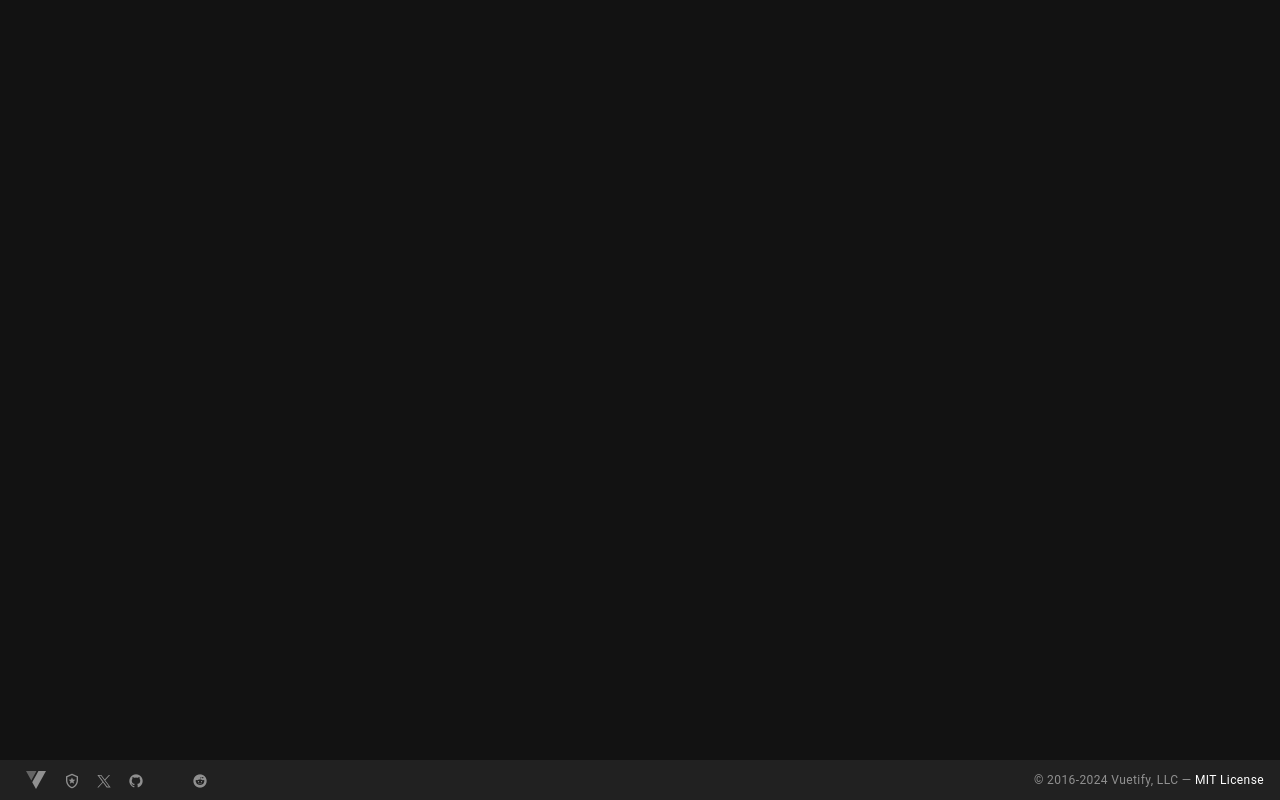
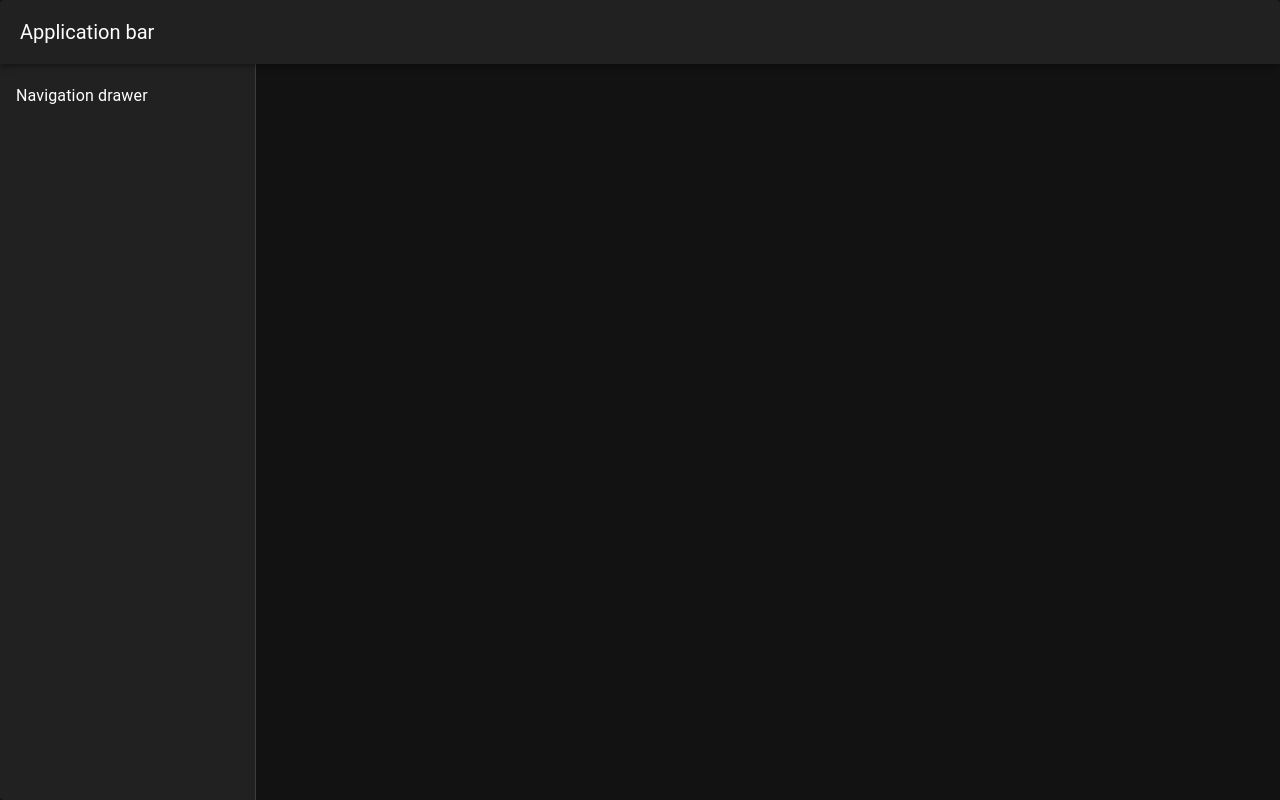
Before and after one commit to Aung-Thu-Heain/attendance-management-frontend, a Vue app: page /admin in a window 1280 px wide. Built offline with nearby package versions, Linux system fonts and the light colour scheme.

Commit message:
setup-raw-layout

```diff
--- a/src/App.vue
+++ b/src/App.vue
@@ -1,10 +1,6 @@
 <template>
   <v-app>
-    <v-main>
-      <router-view></router-view>
-    </v-main>
-
-    <AppFooter />
+    <router-view></router-view>
   </v-app>
 </template>
 
--- /dev/null
+++ b/src/layout/AdminLayout.vue
@@ -0,0 +1,18 @@
+<template>
+  <v-layout class="rounded rounded-md">
+    <v-app-bar title="Application bar"></v-app-bar>
+
+    <v-navigation-drawer>
+      <v-list>
+        <v-list-item title="Navigation drawer"></v-list-item>
+      </v-list>
+    </v-navigation-drawer>
+
+    <v-main
+      class="d-flex align-center justify-center"
+      style="min-height: 300px"
+    >
+      <router-view></router-view>
+    </v-main>
+  </v-layout>
+</template>
--- a/src/router/index.js
+++ b/src/router/index.js
@@ -4,12 +4,19 @@
   history: createWebHistory(import.meta.env.BASE_URL),
   routes: [
     {
-      path: "/",
-      name: "home",
-      component: () => import("@dashboards/AdminDashboard.vue"),
+      path: "/admin",
+      name: "admin-layout",
+      component: () => import("../layout/AdminLayout.vue"),
       meta: {
         isAuthRoute: true,
       },
+      children: [
+        {
+          path: "dashboard",
+          name: "admin-dashboard",
+          component: () => import("@dashboards/AdminDashboard.vue"),
+        },
+      ],
     },
   ],
 });
```
